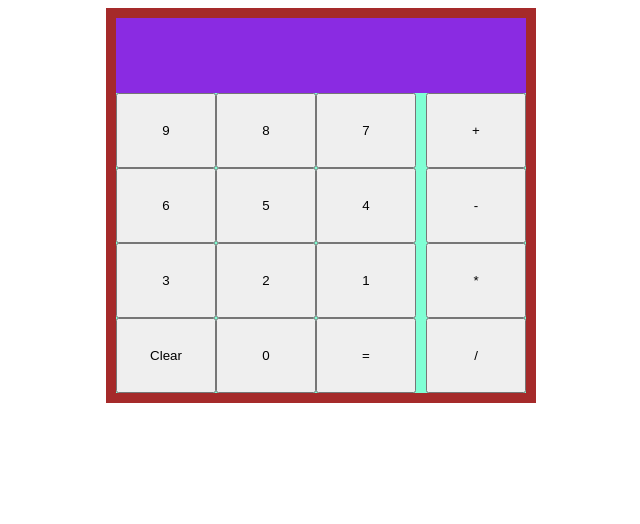
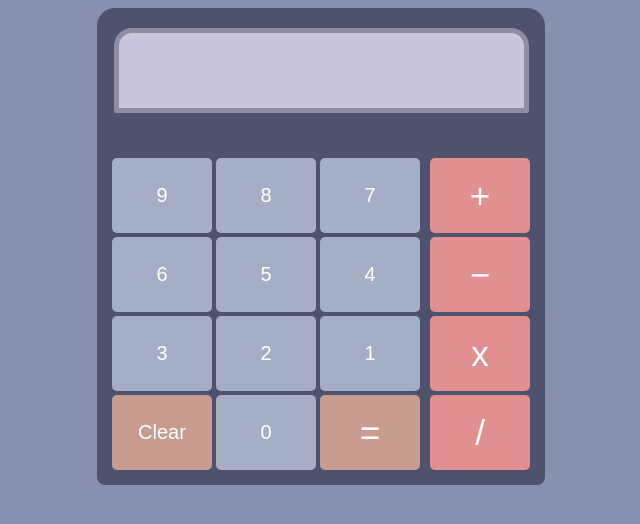
Before and after one commit to nordin05/4-calculator, a plain HTML site: page index.html in a window 1280 px wide. Shown: the whole page, without its empty margins (319-959 px from the left). Drawn offline with Linux system fonts and the light colour scheme.

Commit message:
Finished styling

```diff
--- a/index.html
+++ b/index.html
@@ -30,8 +30,8 @@
             </div>
             <div class="operators">
                 <button class="add">+</button>
-                <button class="subtract">-</button>
-                <button class="multiply">*</button>
+                <button class="subtract">−</button>
+                <button class="multiply">x</button>
                 <button class="divide">/</button>
             </div>
         </div>
--- a/script.js
+++ b/script.js
@@ -17,7 +17,7 @@ function divide(a, b){
 function operate(operation, firstNumber, secondNumber){
     switch(operation){
         case "+": return add(firstNumber, secondNumber);
-        case "-": return subtract(firstNumber, secondNumber);
+        case "−": return subtract(firstNumber, secondNumber);
         case "*": return multiply(firstNumber, secondNumber);
         case "/": return divide(firstNumber, secondNumber);
     }
@@ -43,7 +43,7 @@ document.querySelectorAll('button').forEach(btn =>{
     displayValue = displayValue + buttonPressed;
     changeDisplay(displayValue);
 
-    if (buttonPressed == "+" || buttonPressed == "-" || buttonPressed == "*" || buttonPressed == "/"){
+    if (buttonPressed == "+" || buttonPressed == "−" || buttonPressed == "*" || buttonPressed == "/"){
         operation = buttonPressed;
         firstNumber = displayValue.replace(buttonPressed,'');
         //displayValue = "";
--- a/style.css
+++ b/style.css
@@ -1,4 +1,9 @@
+html {
+    font-family: "Courier", "Arial";
+}
+
 body {
+    background-color: #898faf;
     display: flex;
     justify-content: center;
 }
@@ -6,34 +11,91 @@ body {
 .calculator {
     display: inline-flex;
     flex-direction: column;
-    background-color: brown;
-    padding: 10px;
+    align-items: center;
+    background-color: rgb(79 82 108);
+    border-top-left-radius: 18px;
+    border-top-right-radius: 18px;
+    border-bottom-left-radius: 8px;
+    border-bottom-right-radius: 8px;
+    padding-top: 20px;
+    padding-bottom: 10px;
+    padding-left: 10px;
+    padding-right: 10px;
 }
 
 .container {
     display: inline-flex;
-    background-color: aquamarine;
+    border-radius: 8px;
+    padding: 5px;
     gap: 10px;
+}
+
+.screen-container {
+    box-sizing: border-box;
+    display: flex;
+    justify-content: end;
+    align-items: center;
+
+    background-color: #c8c5dd;
+    border: 5px solid #908da3;
+    width: 415px;
+    height: 85px;
+
+    border-top-left-radius: 18px;
+    border-top-right-radius: 18px;
+    border-bottom-left-radius: 2px;
+    border-bottom-right-radius: 2px;
+
+    margin-bottom: 40px;
+}
+
+.screen {
+    color: #302d44;
+    font-size: 50px;
+    margin-right: 20px;
 }
 
 .main-pad {
     display: grid;
     grid-template-columns: repeat(3, 100px);
     grid-template-rows: repeat(4, 75px);
+    grid-gap: 4px;
 }
 
 .operators {
     display: flex;
     flex-direction: column;
+    gap: 4px;
 }
 
 .operators button {
     width: 100px;
     height: 75px;
+    background-color: #e18f8f;
+    font-size: 35px;
 }
 
-.screen-container {
-    background-color: blueviolet;
-    width: 410px;
-    height: 75px;
+.equals {
+    font-size: 35px;
 }
+
+.clear, .equals {
+    background-color: #c79d91;
+}
+
+button {
+    background-color: #a6aec5;
+    border: 2px;
+    border-radius: 5px;
+    color: white;
+    text-align: center;
+    text-decoration: none;
+    display: inline-block;
+    font-size: 20px;
+    transition: 0.15s;
+}
+
+button:hover {
+    scale: 1.05;
+    filter: brightness(1.15);
+}
```
